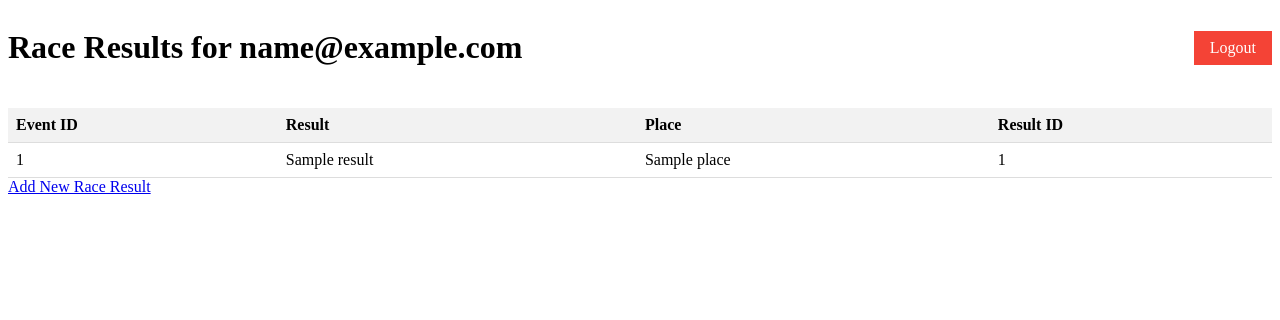
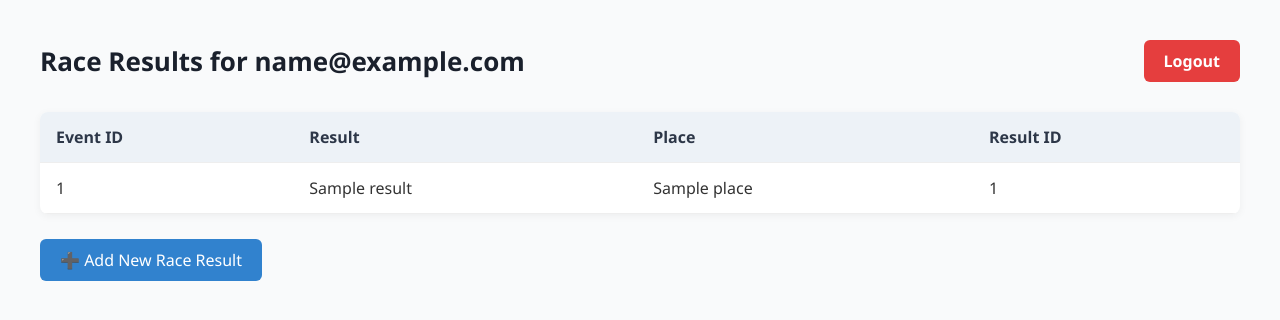
Before and after one commit to JacobPlummer02/group04-database-systems-project-S2025, a Django app: template Running_Application/app/templates/app/race_results.html in a window 1280 px wide. Shown: the top 320 px of the page. Run offline with Django 5.2, Linux system fonts and the light colour scheme; the template is opened without the code that fills it: most values are stand-ins (such as "Sample title", 1, 10 or a date in 2020).

Commit message:
Made website more stylish

```diff
--- a/Running_Application/app/templates/app/race_results.html
+++ b/Running_Application/app/templates/app/race_results.html
@@ -1,36 +1,91 @@
 <!DOCTYPE html>
-<html>
+<html lang="en">
 <head>
+    <meta charset="UTF-8">
     <title>Race Results</title>
     <style>
-        table {
-            width: 100%;
-            border-collapse: collapse;
-            margin-top: 20px;
+        body {
+            font-family: 'Segoe UI', Tahoma, Geneva, Verdana, sans-serif;
+            background-color: #f9fafb;
+            margin: 0;
+            padding: 40px;
+            color: #333;
         }
-        th, td {
-            padding: 8px;
-            text-align: left;
-            border-bottom: 1px solid #ddd;
-        }
-        th {
-            background-color: #f2f2f2;
-        }
-        tr:hover {
-            background-color: #f5f5f5;
-        }
+
         .header {
             display: flex;
             justify-content: space-between;
             align-items: center;
+            margin-bottom: 30px;
         }
+
+        .header h1 {
+            font-size: 26px;
+            margin: 0;
+            color: #1a202c;
+        }
+
         .logout {
-            padding: 8px 16px;
-            background-color: #f44336;
+            padding: 10px 20px;
+            background-color: #e53e3e;
             color: white;
             border: none;
+            border-radius: 6px;
             cursor: pointer;
             text-decoration: none;
+            font-weight: bold;
+            transition: background-color 0.2s ease-in-out;
+        }
+
+        .logout:hover {
+            background-color: #c53030;
+        }
+
+        table {
+            width: 100%;
+            border-collapse: collapse;
+            background-color: white;
+            border-radius: 8px;
+            overflow: hidden;
+            box-shadow: 0 2px 8px rgba(0, 0, 0, 0.05);
+        }
+
+        th, td {
+            padding: 14px 16px;
+            text-align: left;
+            border-bottom: 1px solid #eee;
+        }
+
+        th {
+            background-color: #edf2f7;
+            font-weight: bold;
+            color: #2d3748;
+        }
+
+        tr:hover {
+            background-color: #f7fafc;
+        }
+
+        .no-results {
+            font-style: italic;
+            color: #718096;
+            margin-top: 20px;
+        }
+
+        .add-link {
+            display: inline-block;
+            margin-top: 25px;
+            padding: 10px 20px;
+            background-color: #3182ce;
+            color: white;
+            text-decoration: none;
+            border-radius: 6px;
+            font-weight: 500;
+            transition: background-color 0.2s ease-in-out;
+        }
+
+        .add-link:hover {
+            background-color: #2b6cb0;
         }
     </style>
 </head>
@@ -62,8 +117,9 @@
             </tbody>
         </table>
     {% else %}
-        <p>No race results found.</p>
+        <p class="no-results">No race results found.</p>
     {% endif %}
+
+    <a href="{% url 'add_race_result' %}" class="add-link">➕ Add New Race Result</a>
 </body>
-<a href="{% url 'add_race_result' %}">Add New Race Result</a>
 </html>
```
Also changed, not shown: Running_Application/app/templates/app/login.html (+67 -6 lines).
